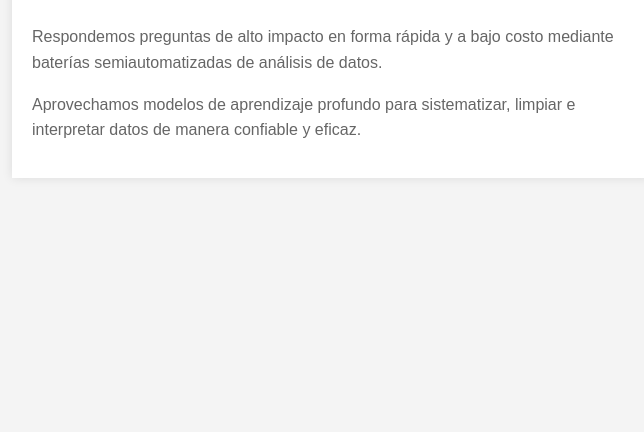
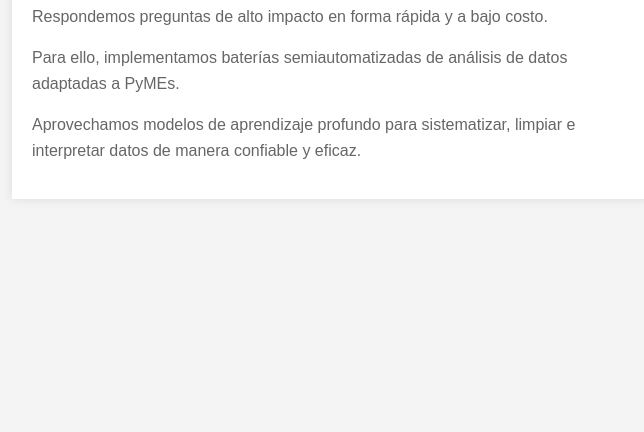
Before and after one commit to juanfernandezzaragoza/haikudata, a plain HTML site: page index.html in a window 1280 px wide. Shown: the part 368-800 px from the top of the page, without its empty margins (308-952 px from the left). Drawn offline with Linux system fonts and the light colour scheme.

Commit message:
Update index.html

```diff
--- a/index.html
+++ b/index.html
@@ -46,7 +46,8 @@
     <div class="container">
         <h1>Haikudata</h1>
         <h2>Consultoría en datos para PyMEs.</h2>
-        <p>Respondemos preguntas de alto impacto en forma rápida y a bajo costo mediante baterías semiautomatizadas de análisis de datos.</p>
+        <p>Respondemos preguntas de alto impacto en forma rápida y a bajo costo.</p>
+        <p>Para ello, implementamos baterías semiautomatizadas de análisis de datos adaptadas a PyMEs.</p>
         <p>Aprovechamos modelos de aprendizaje profundo para sistematizar, limpiar e interpretar datos de manera confiable y eficaz.</p>
     </div>
 </body>
```
